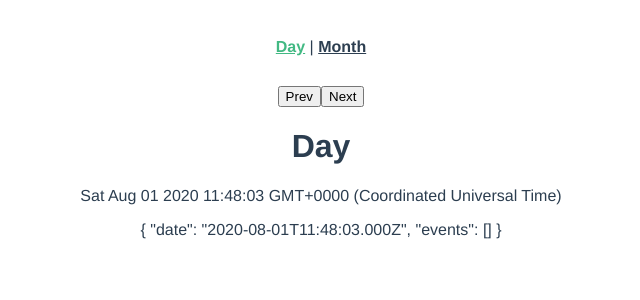
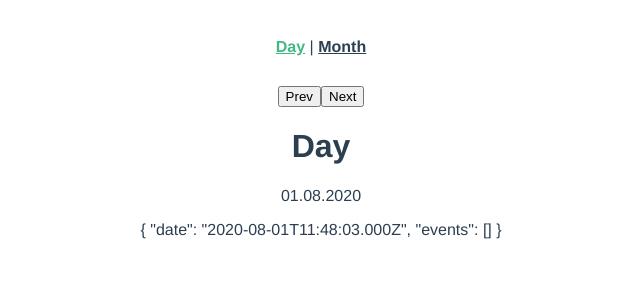
Before and after one commit to mszkudelski/calendar, a Vue app: page /month in a window 1280 px wide. Shown: the top 300 px of the page, without its empty margins (319-959 px from the left). Built offline with nearby package versions, Linux system fonts and the light colour scheme.

Commit message:
formatting date; rerendering day view improved

```diff
--- a/src/components/Day.vue
+++ b/src/components/Day.vue
@@ -1,7 +1,7 @@
 <template>
   <div>
     <h1>Day</h1>
-    <p>{{ date }}</p>
+    <p>{{ dateFormatted }}</p>
     <p>{{ dayState }}</p>
   </div>
 </template>
@@ -9,14 +9,30 @@
 <script lang="ts">
 import { Component, Prop, Vue } from "vue-property-decorator";
 import { DayState } from "@/models/calendar.model";
+import { format } from "date-fns";
 
 @Component
 export default class Day extends Vue {
   @Prop() private date!: Date;
-  private dayState: DayState = this.$store.getters.getDay(this.date) || {
+  private dateFormatted = "";
+  private dayState: DayState = {
     date: this.date,
     events: []
   };
+  constructor() {
+    super();
+    this.$watch("date", this.updateDayState);
+  }
+  mounted() {
+    this.updateDayState();
+  }
+  updateDayState() {
+    this.dayState = this.$store.getters.getDay(this.date) || {
+      date: this.date,
+      events: []
+    };
+    this.dateFormatted = format(this.date, "dd.MM.yyyy");
+  }
 }
 </script>
 
--- a/src/views/Day.vue
+++ b/src/views/Day.vue
@@ -20,7 +20,9 @@ export default {
   },
   methods: {
     showPrevDay() {
-      this.date = subDays(this.date, 1);
+      console.log(this.date);
+      this.$set(this, "date", subDays(this.date, 1));
+      console.log(this.date);
     },
 
     showNextDay() {
```
